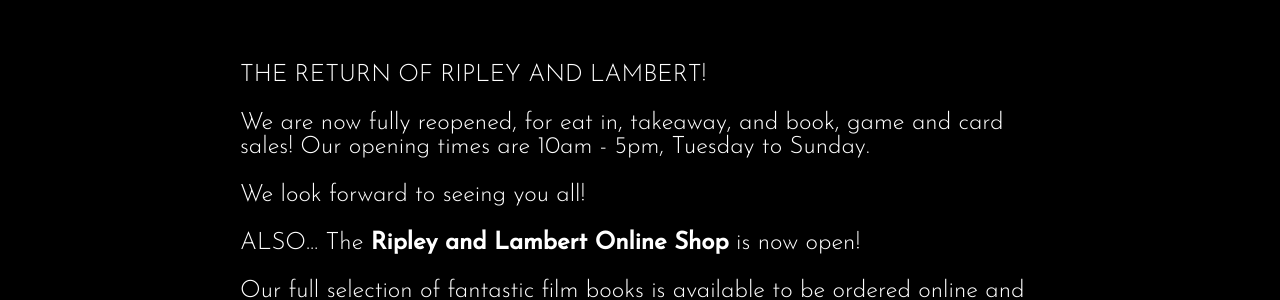
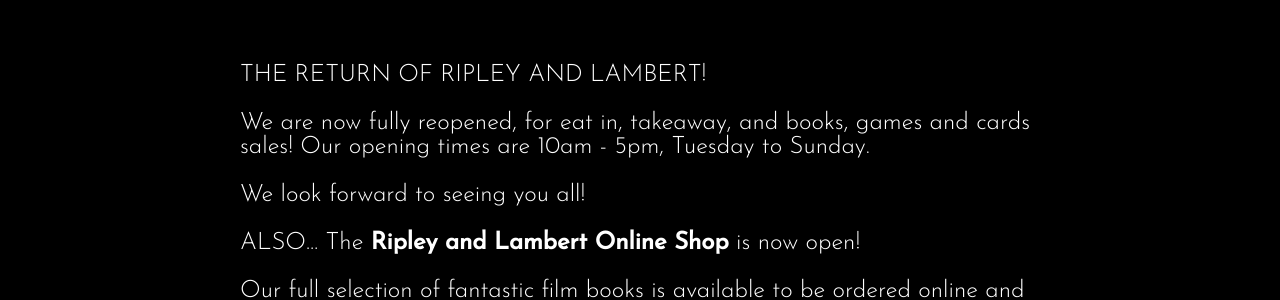
Before and after one commit to ripandlamb/ripandlamb, a Jekyll site: the page built from index.md, in a window 1280 px wide. Shown: the part 273-573 px from the top of the page. Built offline with Jekyll 4.4.1, drawn with Linux system fonts in a browser that asks for light colours; a script that is not in the unit is left out.

Commit message:
Update index.md

```diff
--- a/index.md
+++ b/index.md
@@ -5,7 +5,7 @@ order: 1
 
 THE RETURN OF RIPLEY AND LAMBERT!
 
-We are now fully reopened, for eat in, takeaway, and book, game and card sales!
+We are now fully reopened, for eat in, takeaway, and books, games and cards sales!
 Our opening times are 10am - 5pm, Tuesday to Sunday.
 
 We look forward to seeing you all!
```
